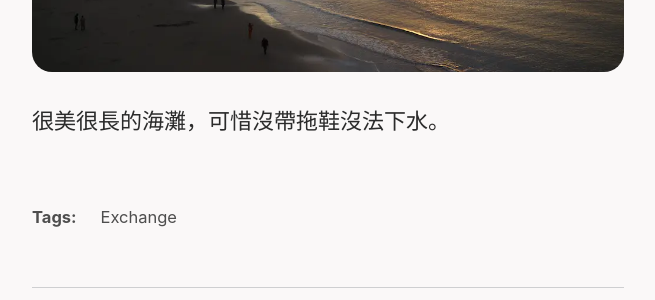
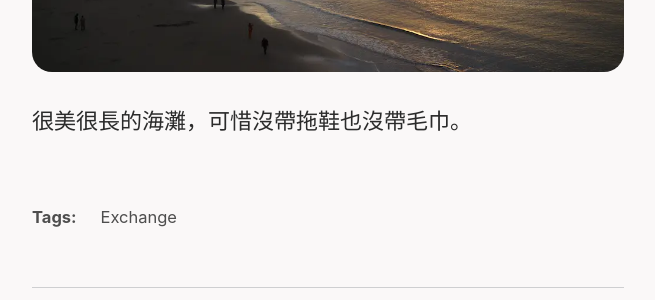
Before and after one commit to zebra314/zebra314.github.io, a Jekyll site: the page built from _posts/2024-10-16-海灘-燈塔-比目魚.md, in a window 1280 px wide and 900 px high, scrolled down 4646 px. Shown: the part 152-452 px from the top of the window, without its empty margins (312-967 px from the left). Built offline with Jekyll 4.4.1, drawn with Linux system fonts in a browser that asks for light colours; cached includes are drawn as plain includes.

Commit message:
Update post

```diff
--- a/_posts/2024-10-16-海灘-燈塔-比目魚.md
+++ b/_posts/2024-10-16-海灘-燈塔-比目魚.md
@@ -36,4 +36,4 @@ tag: Exchange
 想的美。
 ![The Moroccan](/assets/image/24/1016-7.webp)
 ![Sunset](/assets/image/24/1016-8.webp)
-很美很長的海灘，可惜沒帶拖鞋沒法下水。
+很美很長的海灘，可惜沒帶拖鞋也沒帶毛巾。
```
